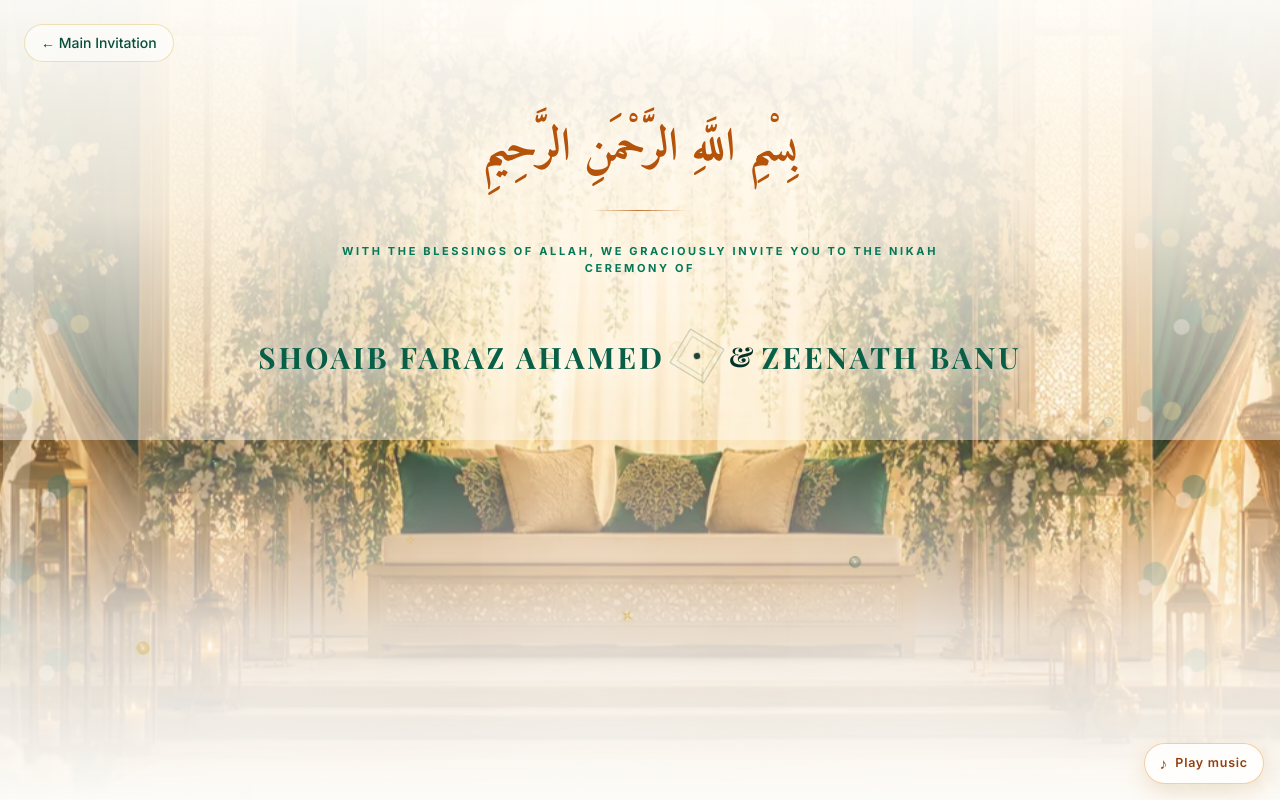
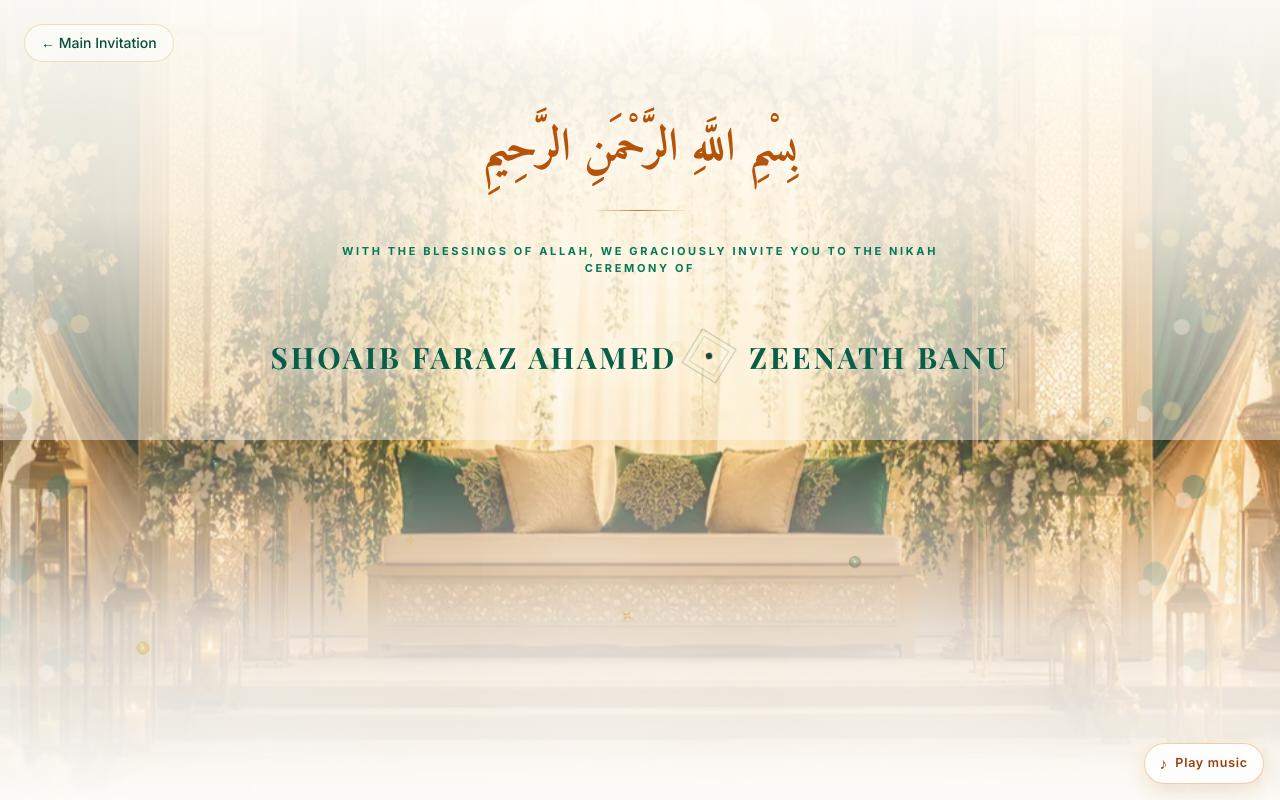
Before and after one commit to Nabeela0904/wedding-invitation, a Next.js app: page /nikah in a window 1280 px wide. Shown: the top 800 px of the page. Built offline with nearby package versions, Linux system fonts and the light colour scheme; a web font is replaced by a local one.

Commit message:
Remove ampersand between groom and bride on Nikah and Walima heroes
Co-authored-by: Nabeela0904 <Nabeela0904@users.noreply.github.com>

```diff
--- a/src/components/nikah/GeometricAccent.tsx
+++ b/src/components/nikah/GeometricAccent.tsx
@@ -29,9 +29,6 @@ export default function GeometricAccent() {
           <circle cx="60" cy="60" r="6" fill="#043028" opacity="0.9" />
         </svg>
       </motion.div>
-      <span className="relative z-10 font-display text-2xl font-bold text-[#043028] sm:text-3xl lg:text-[1.7rem]">
-        &amp;
-      </span>
     </div>
   );
 }
--- a/src/components/walima/WalimaGeometricAccent.tsx
+++ b/src/components/walima/WalimaGeometricAccent.tsx
@@ -23,7 +23,6 @@ export default function WalimaGeometricAccent() {
           <circle cx="40" cy="40" r="5" fill="#4A1520" opacity="0.88" />
         </svg>
       </motion.div>
-      <span className="font-display text-xl font-bold text-[#4A1520] sm:text-2xl lg:text-[1.65rem]">&amp;</span>
     </div>
   );
 }
```
